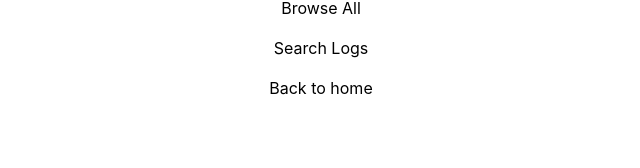
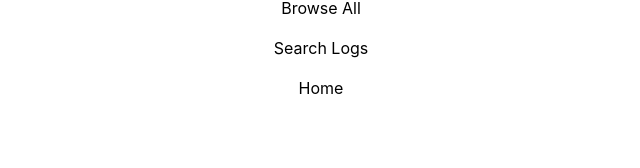
Before and after one commit to ben-marrett/thoughtstormlog, a Next.js app: page /logs/view-logs in a window 1280 px wide. Shown: the part 402-570 px from the top of the page, without its empty margins (319-959 px from the left). Built offline with nearby package versions, Linux system fonts and the light colour scheme.

Commit message:
reword Home links

```diff
--- a/pages/logs/all-logs.js
+++ b/pages/logs/all-logs.js
@@ -1,13 +1,16 @@
 import styles from '../../styles/Home.module.css'
 import Footer from '../../lib/footer'
+import Link from 'next/link'
 
 export default function AllLogs() {
   return (
     <>
       <main className={styles.main}>
         <div>List all logs here.</div>
+        <br />
+        <Link href="/">Home</Link>
+      </main>
 
-      </main>
       <Footer />
     </>
   )
--- a/pages/logs/new-log.js
+++ b/pages/logs/new-log.js
@@ -24,7 +24,7 @@
         <h1>Enter new log:</h1>
         <LogForm />
         <br />
-        <Link href="/">Back to home</Link>
+        <Link href="/">Home</Link>
       </main>
       <Footer />
     </div>
--- a/pages/logs/view-logs.js
+++ b/pages/logs/view-logs.js
@@ -25,7 +25,7 @@
         <br />
         <Link href="/logs/search-logs">Search Logs</Link>
         <br />
-        <Link href="/">Back to home</Link>
+        <Link href="/">Home</Link>
       </main>
       <Footer />
     </div>
```
